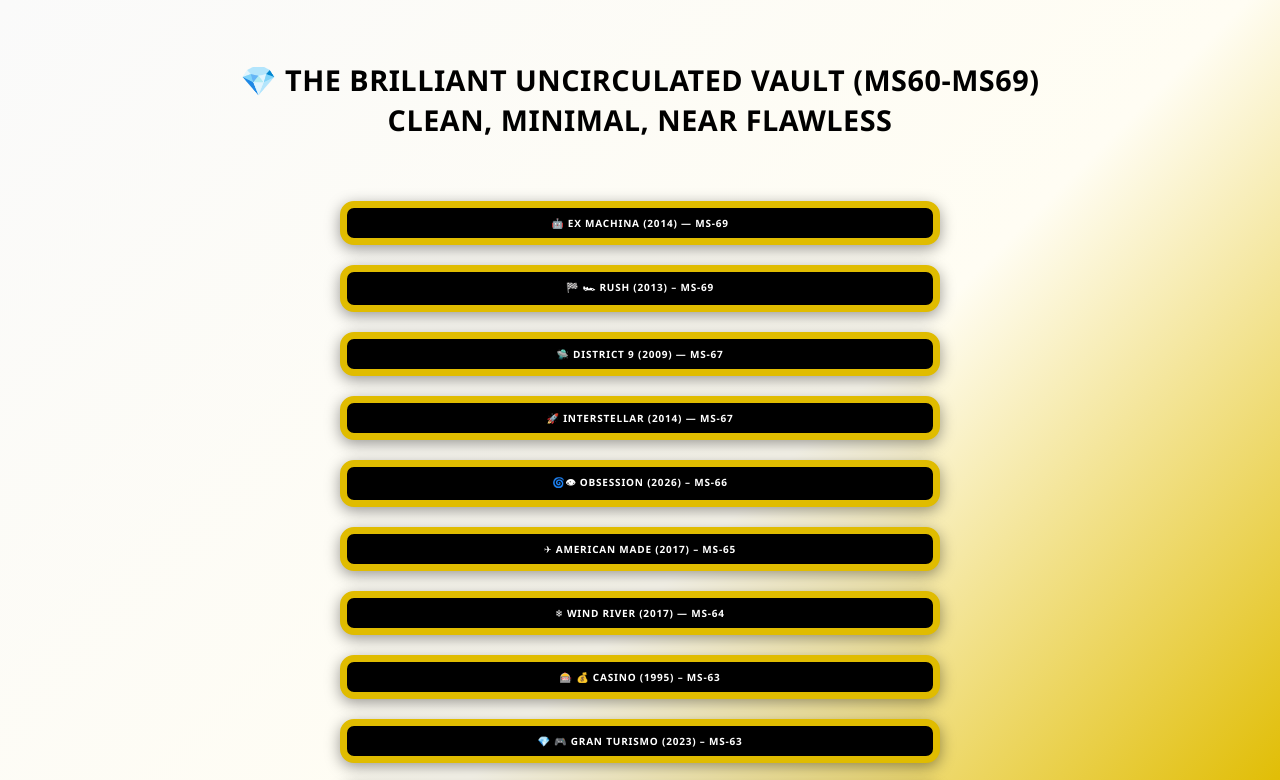
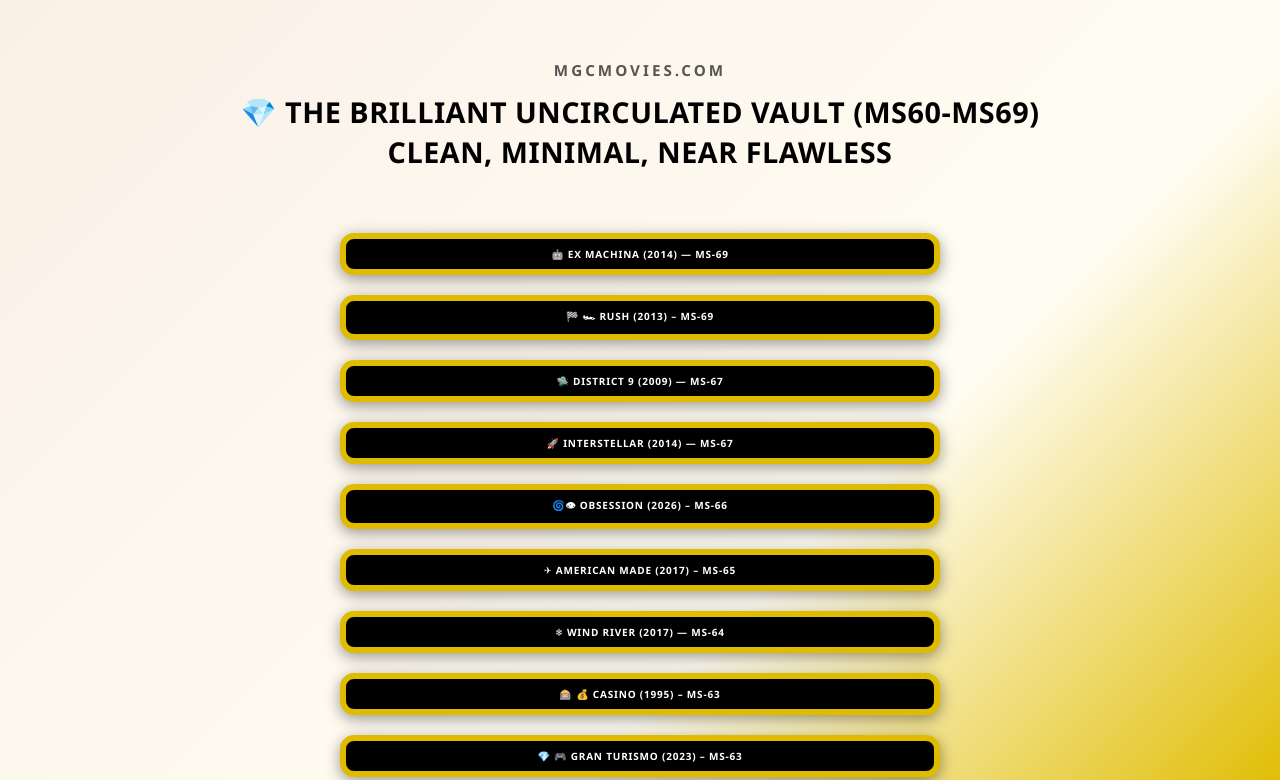
Before and after one commit to MGCregistry/MGC, a plain HTML site: page ms/index.html in a window 1280 px wide. Shown: the top 780 px of the page. Drawn offline with Linux system fonts and the light colour scheme.

Commit message:
Modify background gradient and button styles
Updated background gradient colors and adjusted button border width.

```diff
--- a/ms/index.html
+++ b/ms/index.html
@@ -11,7 +11,7 @@
             width: 100%;
             min-height: 100vh;
             font-family: 'Segoe UI', Tahoma, Geneva, Verdana, sans-serif;
-            background: linear-gradient(135deg, #FAFAFA 0%, #FFFDF3 60%, #E0BC00 100%);
+            background: linear-gradient(135deg,  #FAF0E6 0%, #FFFDF3 65%, #E0BC00 100%);
             background-attachment: fixed;
         }
 
@@ -49,7 +49,7 @@
         .mgc-btn {
     background: #000000;
     color: #FFFFFF;
-    border: 7px solid #E0BC00;
+    border: 6px solid #E0BC00;
     border-radius: 14px;
     padding: 8px 14px;
     font-weight: 600;
@@ -72,7 +72,9 @@
 <body>
 
     <div class="mainframe-wrapper">
-
+         <div style="font-size: 0.95rem; font-weight: 700; letter-spacing: 3px; text-transform: uppercase; color: #555555; margin-bottom: 12px;">
+            mgcmovies.com
+        </div>
         <!-- Official Vault Header -->
         <h1 class="vault-header-title">
             💎 THE BRILLIANT UNCIRCULATED VAULT (MS60-MS69) Clean, minimal, near flawless
```
